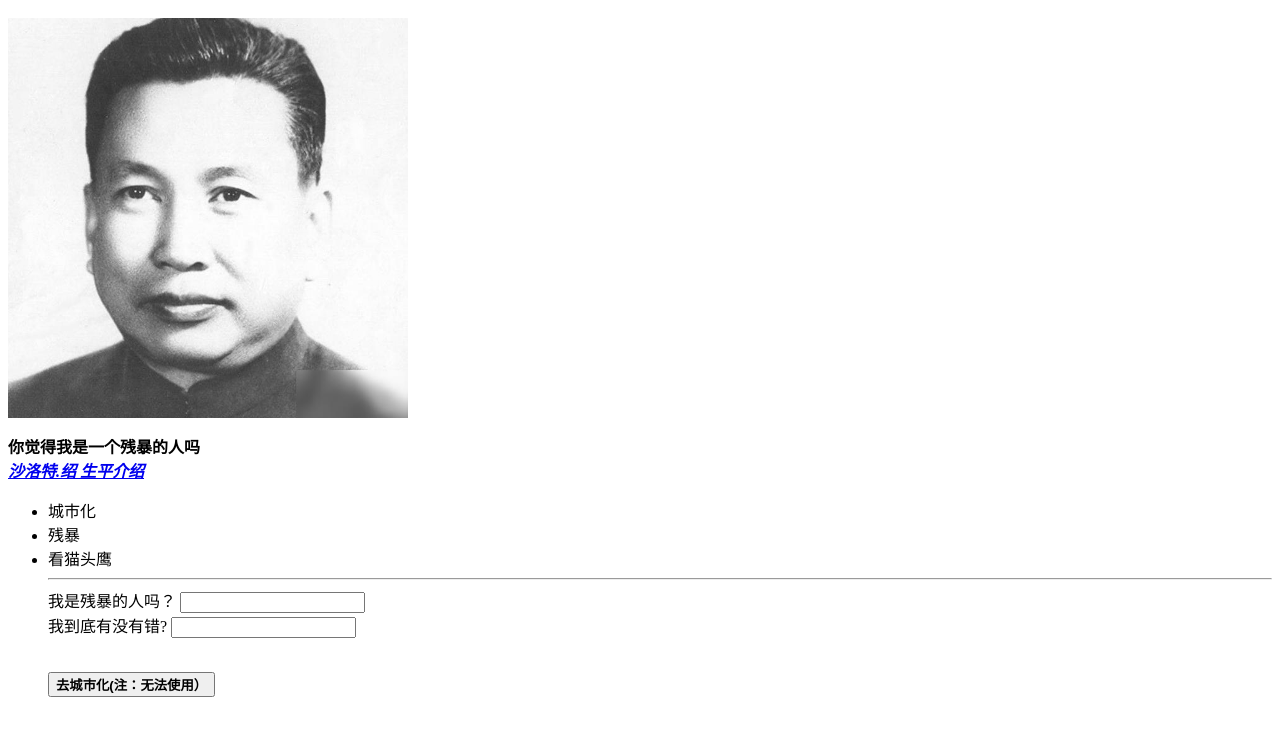
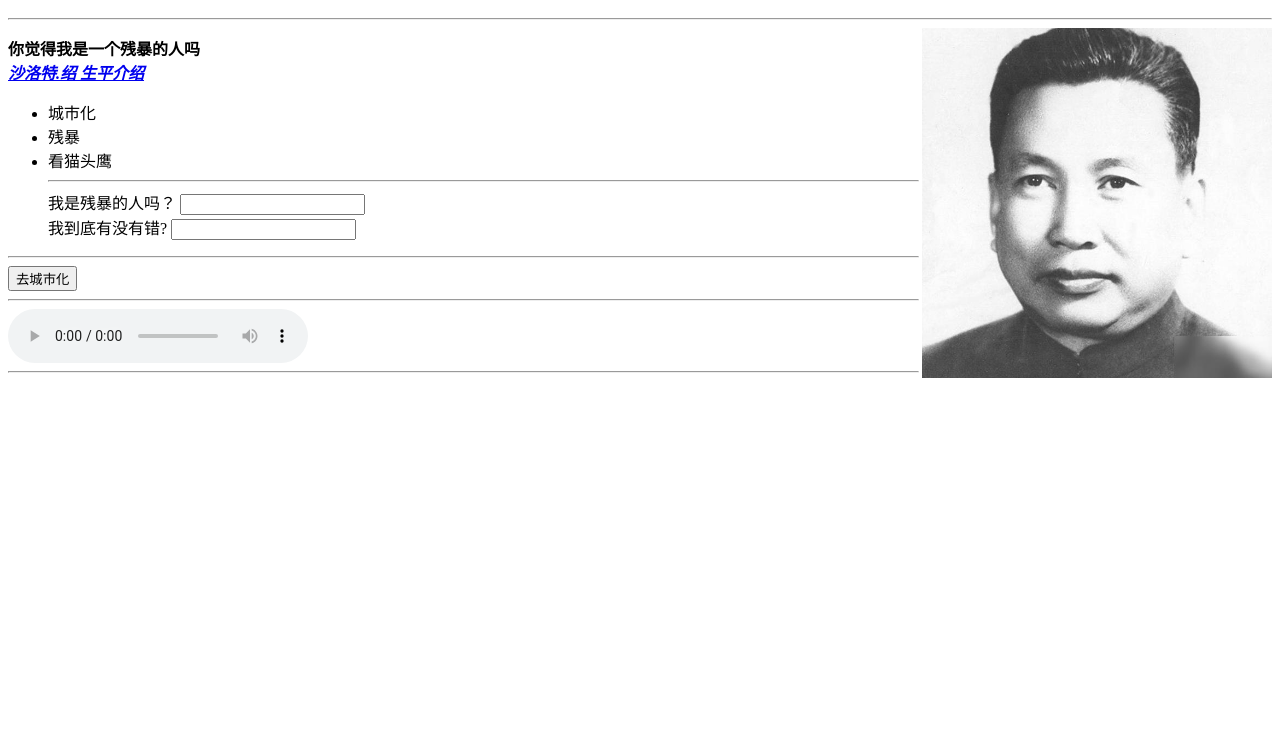
Before and after one commit to uuvh/html, a plain HTML site: page index.html in a window 1280 px wide. Shown: the part 57-792 px from the top of the page. Drawn offline with Linux system fonts and the light colour scheme.

Commit message:
Add files via upload

```diff
--- a/index.html
+++ b/index.html
@@ -5,7 +5,8 @@
   </head>
   <body>
      <h1>太城市化了</h1>
-     <img width="400" height="400" src="bobo.jpg">
+     <hr>
+     <img width="350" height="350" align="right" src="bobo.jpg">
      <p>
       <strong>你觉得我是一个残暴的人吗</strong>
       <br>
@@ -22,9 +23,12 @@
       <br>
       <lable>我到底有没有错?</lable>
       <input type = "text">
-     </form
+     </form>
      </ul>
-     <br>
-  <button><strong>去城市化(注：无法使用）</strong></button>
+     <hr>
+  <button type="button" onclick="alert('已去城市化')">去城市化</button>
+  <hr>
+  <audio src="bobo.mp3" controls autoplay loop></audio>
+  <hr>
   </body>
 </html>
```
Also changed, not shown: 1 other file.
